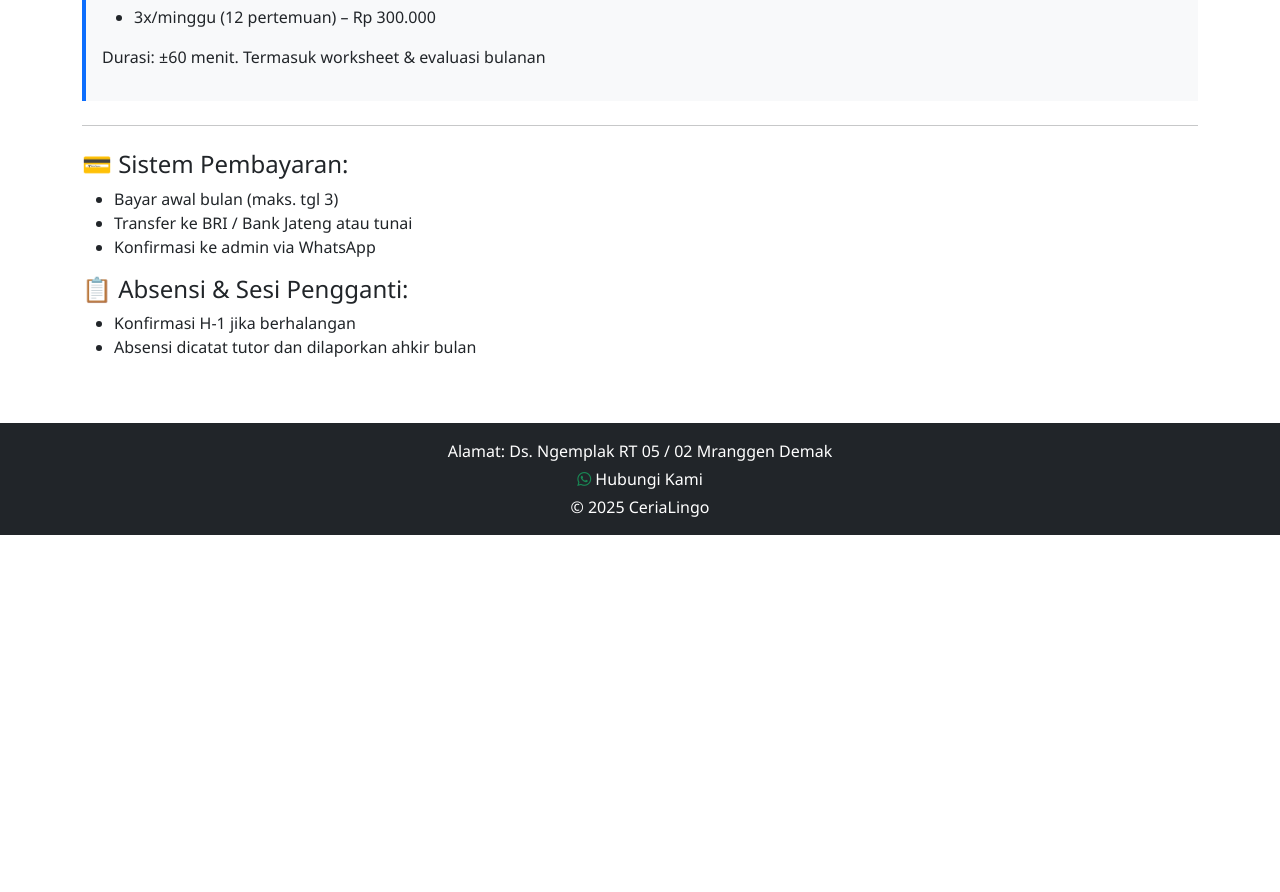
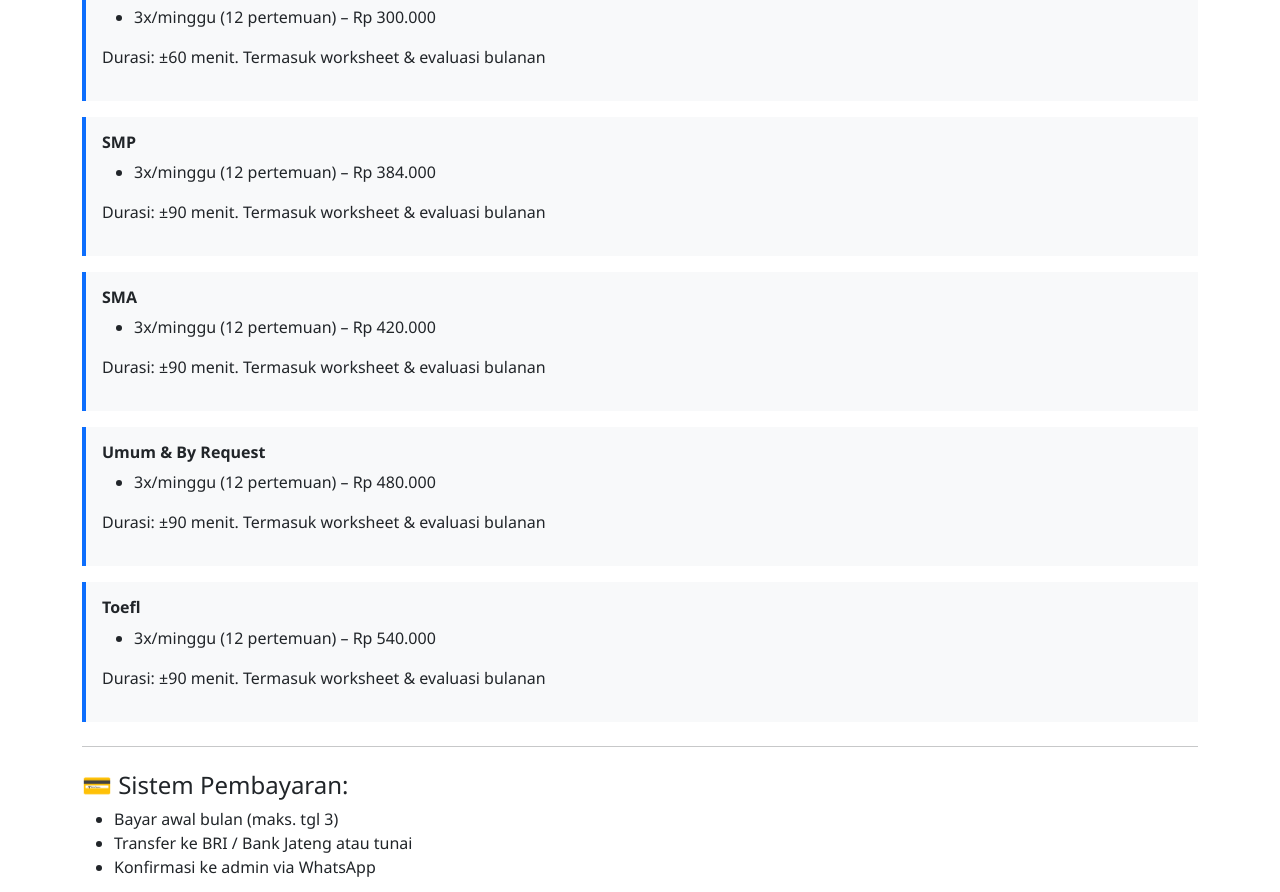
Before and after one commit to cerialingo/cerialingo-web, a plain HTML site: page target.html in a window 1280 px wide. Shown: the part 1889-2781 px from the top of the page. Before the commit the page ends 2424 px from the top, so only its background shows below. Drawn offline with nearby package versions, Linux system fonts and the light colour scheme.

Commit message:
update index.html

```diff
--- a/target.html
+++ b/target.html
@@ -155,6 +155,40 @@
     <p>Durasi: ±60 menit. Termasuk worksheet & evaluasi bulanan</p>
   </div>
 
+  <div class="harga-box">
+    <h6><strong>SMP</strong></h6>
+    <ul>
+      <li>3x/minggu (12 pertemuan) – Rp 384.000</li>
+    </ul>
+    <p>Durasi: ±90 menit. Termasuk worksheet & evaluasi bulanan</p>
+  </div>
+
+  <div class="harga-box">
+    <h6><strong>SMA</strong></h6>
+    <ul>
+      <li>3x/minggu (12 pertemuan) – Rp 420.000</li>
+    </ul>
+    <p>Durasi: ±90 menit. Termasuk worksheet & evaluasi bulanan</p>
+  </div>
+
+  <div class="harga-box">
+    <h6><strong>Umum & By Request</strong></h6>
+    <ul>
+      <li>3x/minggu (12 pertemuan) – Rp 480.000</li>
+    </ul>
+    <p>Durasi: ±90 menit. Termasuk worksheet & evaluasi bulanan</p>
+  </div>
+
+  <div class="harga-box">
+    <h6><strong>Toefl</strong></h6>
+    <ul>
+      <li>3x/minggu (12 pertemuan) – Rp 540.000</li>
+    </ul>
+    <p>Durasi: ±90 menit. Termasuk worksheet & evaluasi bulanan</p>
+  </div>
+
+
+
   <hr class="my-4" />
 
   <h4>💳 Sistem Pembayaran:</h4>
```
Also changed, not shown: index.html (+1 -1 lines).
